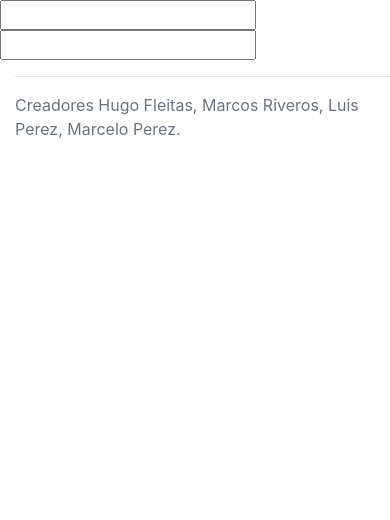
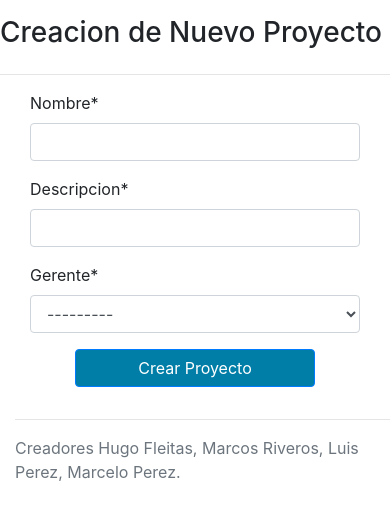
Before and after one commit to marceperez99/proyecto_is2, a Django app: page /proyecto/nuevo/ in a window 390 px wide. Shown: the part 56-576 px from the top of the page. Run offline with Django 3.2, Linux system fonts and the light colour scheme; some libraries are stand-ins or nearby versions.

Commit message:
Soluciona problema de la creacion de proyectos. Agrega estilos a la vista de creacion de proyectos.

```diff
--- a/gestion_de_proyecto/forms.py
+++ b/gestion_de_proyecto/forms.py
@@ -1,8 +1,13 @@
 from django import forms
 from django.contrib.auth.models import User
 
-from gestion_de_proyecto.models import Participante
+from .models import Proyecto, Participante
 
+
+class ProyectoForm(forms.ModelForm):
+    class Meta:
+        model = Proyecto
+        fields = ('nombre', 'descripcion', 'gerente')
 
 class NuevoParticipanteForm(forms.ModelForm):
 
--- a/gestion_de_proyecto/models.py
+++ b/gestion_de_proyecto/models.py
@@ -1,10 +1,9 @@
 from django.db import models
 from django.contrib.auth.models import User
+from django.utils import timezone
 
 from gestion_de_fase.models import Fase
 from roles_de_proyecto.models import PermisosPorFase
-
-from datetime import datetime
 
 
 class EstadoDeProyecto:
@@ -26,11 +25,17 @@
     """
         Modelo para la clase proyecto
     """
-    nombre = models.CharField(max_length=50)
-    descripcion = models.TextField(max_length=400)
-    creador = models.ForeignKey(User, on_delete=models.CASCADE)
-    fecha_creacion = models.DateTimeField(verbose_name="Fecha de Creacion", default=datetime.today())
+    nombre = models.CharField(max_length=15)
+    descripcion = models.CharField(max_length=50)
+    gerente = models.ForeignKey(User, on_delete=models.CASCADE, null=True)
+    creador = models.ForeignKey(User, related_name='proyectos_creador', on_delete=models.CASCADE, null=True)
+    fecha_de_creacion = models.DateTimeField(verbose_name="Fecha de Creacion",default=timezone.now)
     estado = models.CharField(max_length=20, verbose_name="Estado del Proyecto")
+
+    class Meta:
+        permissions = [('ps_crear_pry', 'Crear Proyecto'),
+                       ('ps_cancelar_pry', 'Cancelar Proyecto'),
+                       ('ps_ver_pry', 'Visualizar lista de todos los Proyectos guardados en el Sistema')]
 
     def __str__(self):
         return self.nombre
--- a/gestion_de_proyecto/templates/gestion_de_proyecto/nuevo_proyecto.html
+++ b/gestion_de_proyecto/templates/gestion_de_proyecto/nuevo_proyecto.html
@@ -1,13 +1,19 @@
 {% extends 'base.html'%}
-{% block title %}TITULO AQUI{%endblock title%}
+{% load crispy_forms_tags %}
+{% block title %}Crear Proyecto{%endblock title%}
 {% block content %}
-{% include 'navBar.html' %}
-
-    <form action="#">
-        <input type="text" name="Nombre del Proyecto">
-        <input type="text" name="Descripcion">
+    {% include 'navBar.html' %}
+    <div class="container mt-3">
+        <div class="row">
+            <h3>Creacion de Nuevo Proyecto</h3>
+            <hr class="col-12">
+            <form method="POST" class="col-12 col-md-10 mx-auto row">
+                {% csrf_token %}
+                <div class="col-12 col-md-10 mx-auto">{{ formulario|crispy }}</div>
+                <button type="submit" class="btn btn-primary bg-color-accent col-8 col-md-5 mx-auto">Crear Proyecto</button>
+            </form>
+        </div>
+    </div>
 
 
-    </form>
-
 {% endblock %}
--- a/gestion_de_proyecto/urls.py
+++ b/gestion_de_proyecto/urls.py
@@ -3,12 +3,9 @@
 
 
 urlpatterns = [
-    path('nuevo/', views.nuevo_proyecto_view, name='nuevo'),
-    # path('editar/', views.editar_proyecto_view, name='editarProyecto'),
-    # path('visualizarProyecto/', views.visualizar_proyecto_view, name='visualizarProyecto'),
-    # path('', views.visualizar_proyectos_view, name='visualizarProyectos'),
-    # path('<int:proyecto>/fase/',)
-    path('<int:proyecto_id>/participante/nuevo/', views.nuevo_participante_view, name='nuevo_participante'),
-    path('<int:proyecto_id>/permisos_insuficientes', views.pp_insuficientes, name='pp_insuficientes'),
+    path('nuevo/', views.nuevo_proyecto_view, name='nuevoProyecto'),
+    #path('visualizarProyecto/', views.visualizar_proyecto_view, name='visualizarProyecto'),
+    #path('', views.visualizar_proyectos_view, name='visualizarProyectos'),
+    #path('editar/', views.editar_proyecto_view, name='editarProyecto'),
 
 ]
--- a/gestion_de_proyecto/views.py
+++ b/gestion_de_proyecto/views.py
@@ -1,59 +1,21 @@
-from django.contrib.auth.models import User
-from django.http import Http404
-from django.shortcuts import render, get_object_or_404
+from django.shortcuts import render, redirect
 import datetime
-from gestion_de_proyecto.forms import NuevoParticipanteForm, SeleccionarPermisosForm
-from gestion_de_proyecto.models import Proyecto
-from roles_de_proyecto.decorators import pp_requerido
-from roles_de_proyecto.models import RolDeProyecto
+from django.utils import timezone
+from gestion_de_proyecto.forms import ProyectoForm
+from .models import Proyecto
 
+# Create your views here.
 
 def nuevo_proyecto_view(request):
-    contexto = {'fecha': datetime.datetime.now(), 'user': request.user}
-    return render(request, 'gestion_de_proyecto/nuevo_proyecto.html', context=contexto)
-
-
-@pp_requerido('pp_agregar_participante')
-def nuevo_participante_view(request, proyecto_id):
-    """
-    Vista que permite la asignacion de un rol
-
-    Args
-
-    request: HttpRequest recibido por el servidor
-    proyecto_id: identificador del proyecto donde se agregara el usuario
-
-    Retorna
-
-    HttpResponse
-    """
-    proyecto = get_object_or_404(Proyecto, id=proyecto_id)
-    contexto = {
-        'user': request.user,
-        'proyecto': proyecto,
-    }
-
-    if len(request.GET.keys()) == 0:
-        form = NuevoParticipanteForm(proyecto=proyecto)
-        contexto['nuevo_participante_form'] = form
+    if request.method == 'POST':
+        form = ProyectoForm(request.POST)
+        if form.is_valid():
+            proyecto = form.save(commit=False)
+            proyecto.creador = request.user
+            proyecto.fechaDeCreacion = timezone.now()
+            proyecto.estado = "En Configuracion"
+            proyecto.save()
+            return redirect('index')
     else:
-        if any(arg not in request.GET.keys() for arg in ['rol', 'usuario']):
-            raise Http404('No se pasaron los argumentos correctos a la URL')
-        if request.method == 'POST':
-            form = NuevoParticipanteForm(request.GET)
-            if form.is_valid():
-                participante = form.save(commit=False)
-                participante.proyecto = proyecto
-                participante.save()
-                permisos_por_fase = {fase[2:]: request.POST[fase] for fase in request.POST.keys() if fase.startswith('f_')}
-                participante.asignar_permisos_de_proyecto(permisos_por_fase)
-        else:
-            rol = RolDeProyecto.objects.get(id=request.GET['rol'])
-            usuario = User.objects.get(id=request.GET['usuario'])
-            contexto['seleccionar_permisos_form'] = SeleccionarPermisosForm(usuario, proyecto, rol)
-
-    return render(request, 'gestion_de_proyecto/nuevo_participante.html', contexto)
-
-
-def pp_insuficientes(request, *args, **kwargs):
-    return render(request, 'gestion_de_proyecto/pp_insuficientes.html', context={'user': request.user})
+        form = ProyectoForm()
+    return render(request, 'gestion_de_proyecto/nuevo_proyecto.html', {'formulario': form})
```
